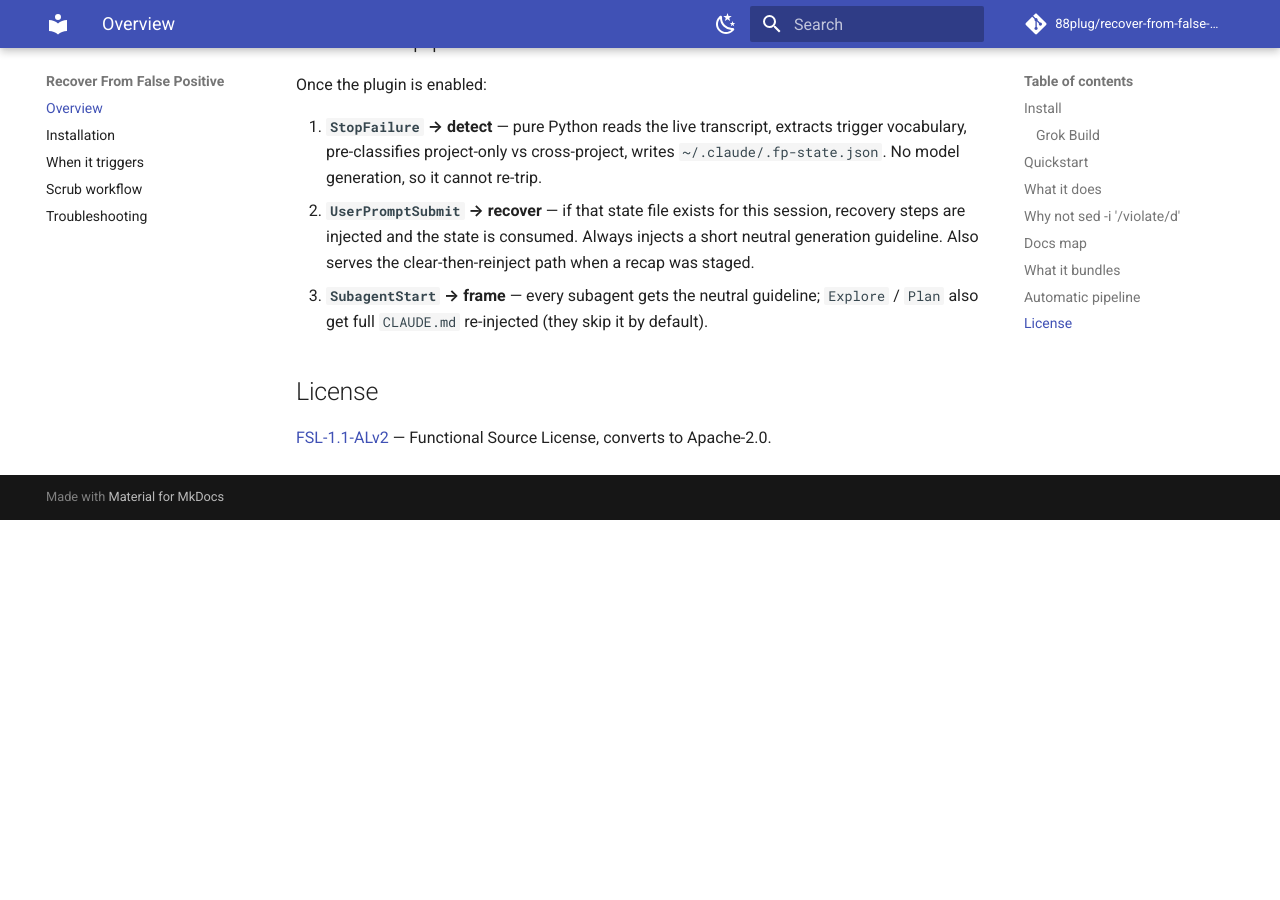
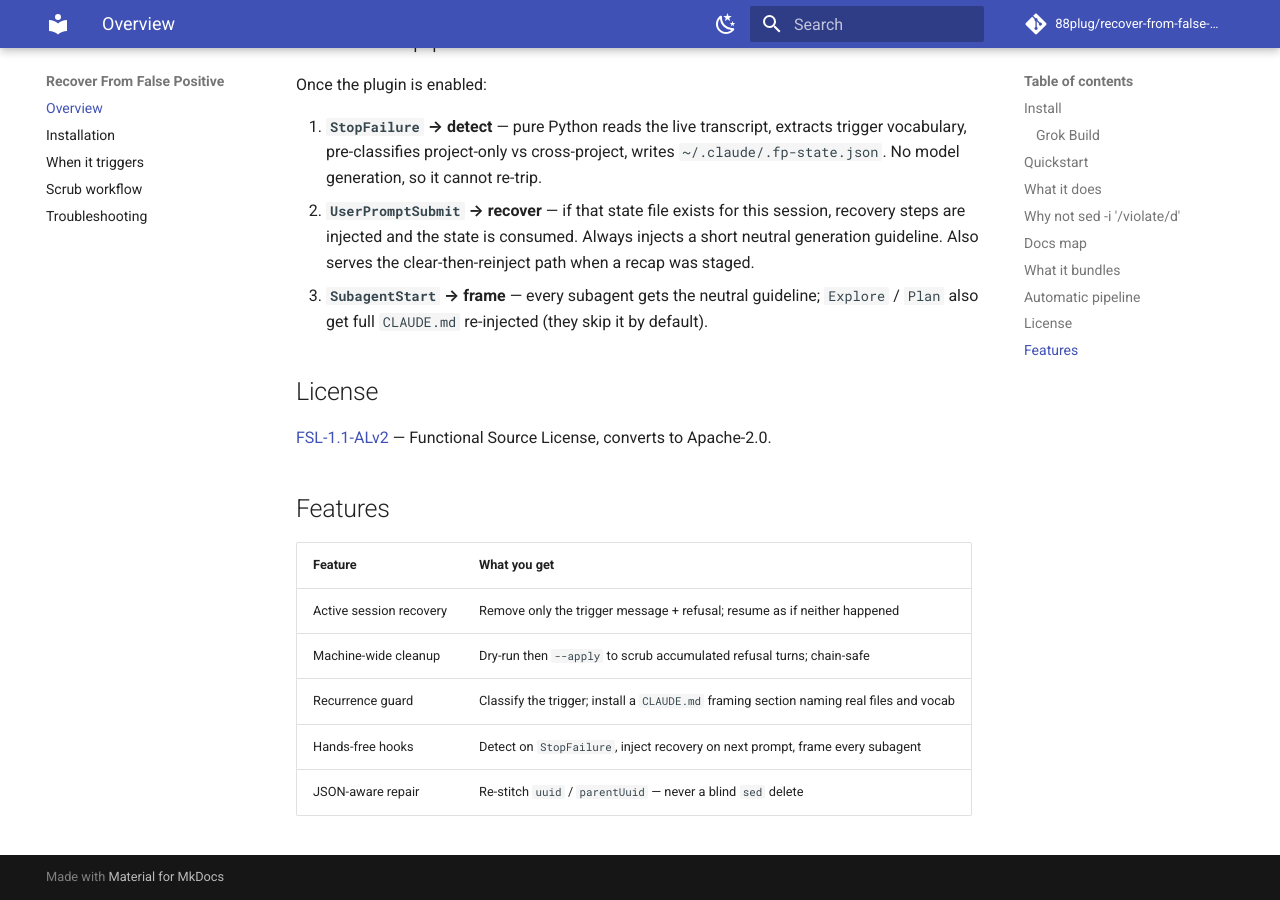
Before and after one commit to 88plug/recover-from-false-positive, an MkDocs documentation site: the page built from docs/index.md, in a window 1280 px wide and 900 px high, scrolled down 2465 px. Built offline with MkDocs 1.6.1 and Material for MkDocs 9.7.7, drawn with Linux system fonts in a browser that asks for light colours; comment, search, counter and statistics services are not loaded; before the commit the page ends 2985 px from its top, so only the background shows below that.

Commit message:
docs: close soft residuals — docs/README parity + MkDocs standard
- site_description = README SEO one-liner (YAML-safe)
- edit_uri: edit/main/docs/
- docs badge + Features/Development/Metrics from README when missing
- rewrite repo-relative links to GitHub absolute for strict builds

````diff
--- a/docs/index.md
+++ b/docs/index.md
@@ -29,7 +29,7 @@
 ```
 
 
-Full details: [Installation](installation.md).
+Full details: [Installation](https://github.com/88plug/recover-from-false-positive/blob/main/installation.md).
 
 ## Quickstart
 
@@ -77,10 +77,10 @@
 
 ## Docs map
 
-- [Installation](installation.md) — marketplace install, hooks, local checkout
-- [When it triggers](when-triggers.md) — mechanism, signatures, known domains
-- [Scrub workflow](scrub-workflow.md) — fix-active, desaturate, handoff, CLI flags
-- [Troubleshooting](troubleshooting.md) — resume failures, cascade, audits
+- [Installation](https://github.com/88plug/recover-from-false-positive/blob/main/installation.md) — marketplace install, hooks, local checkout
+- [When it triggers](https://github.com/88plug/recover-from-false-positive/blob/main/when-triggers.md) — mechanism, signatures, known domains
+- [Scrub workflow](https://github.com/88plug/recover-from-false-positive/blob/main/scrub-workflow.md) — fix-active, desaturate, handoff, CLI flags
+- [Troubleshooting](https://github.com/88plug/recover-from-false-positive/blob/main/troubleshooting.md) — resume failures, cascade, audits
 
 ## What it bundles
 
@@ -112,3 +112,13 @@
 
 [FSL-1.1-ALv2](https://github.com/88plug/recover-from-false-positive/blob/main/LICENSE)
 — Functional Source License, converts to Apache-2.0.
+
+## Features
+
+| Feature | What you get |
+| --- | --- |
+| Active session recovery | Remove only the trigger message + refusal; resume as if neither happened |
+| Machine-wide cleanup | Dry-run then `--apply` to scrub accumulated refusal turns; chain-safe |
+| Recurrence guard | Classify the trigger; install a `CLAUDE.md` framing section naming real files and vocab |
+| Hands-free hooks | Detect on `StopFailure`, inject recovery on next prompt, frame every subagent |
+| JSON-aware repair | Re-stitch `uuid` / `parentUuid` — never a blind `sed` delete |
--- a/mkdocs.yml
+++ b/mkdocs.yml
@@ -1,5 +1,5 @@
 site_name: Recover From False Positive
-site_description: Recover a Claude Code session when Anthropic's API output classifier false-positives on legitimate engineering work — and stop it happening again.
+site_description: 'Claude Code session recovery for Anthropic API output-classifier false positives — JSON-aware `.jsonl` log repair, parentUuid re-stitch, and CLAUDE.md framing guards.'
 site_url: https://88plug.github.io/recover-from-false-positive/
 repo_url: https://github.com/88plug/recover-from-false-positive
 repo_name: 88plug/recover-from-false-positive
````
